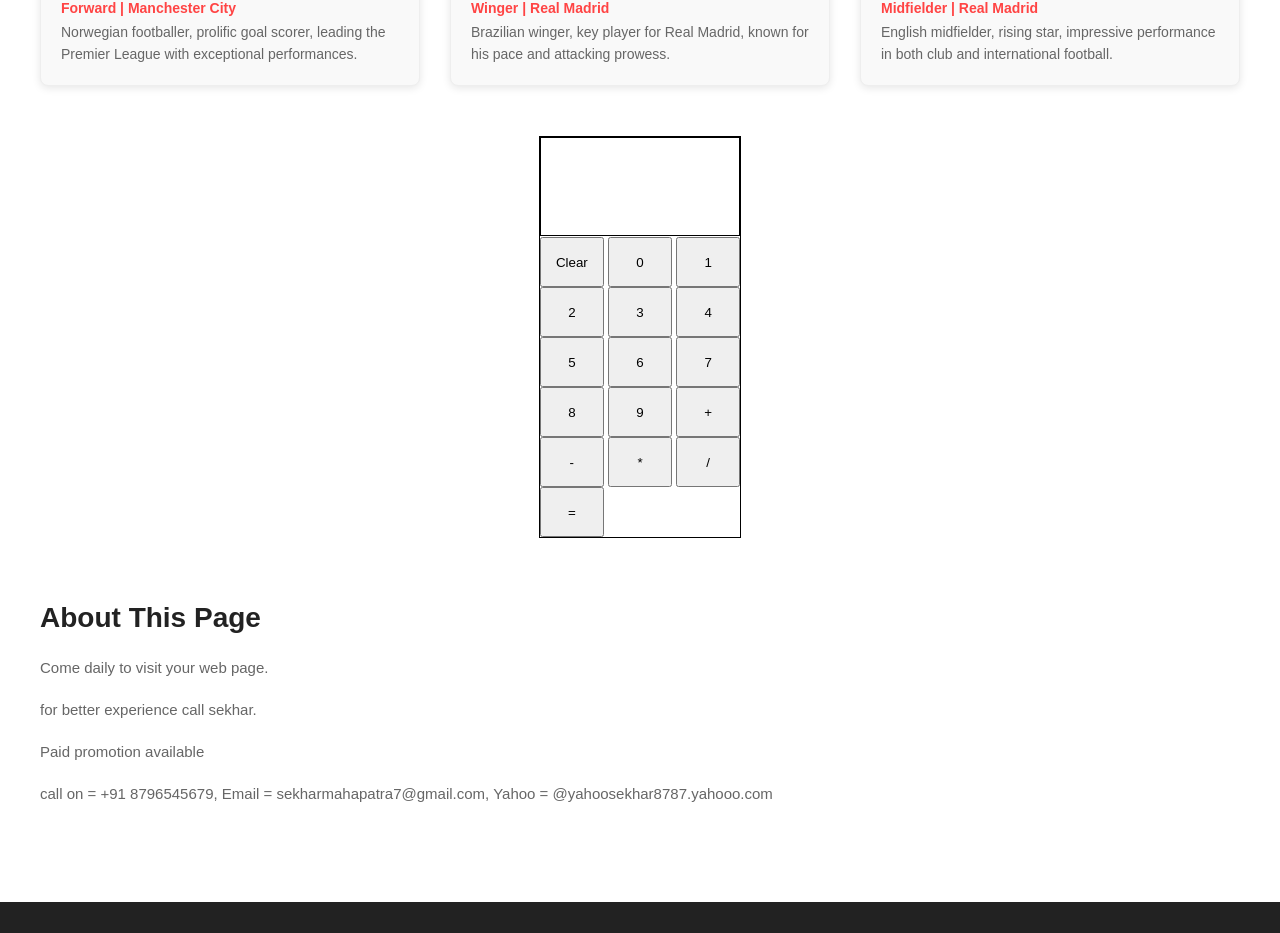
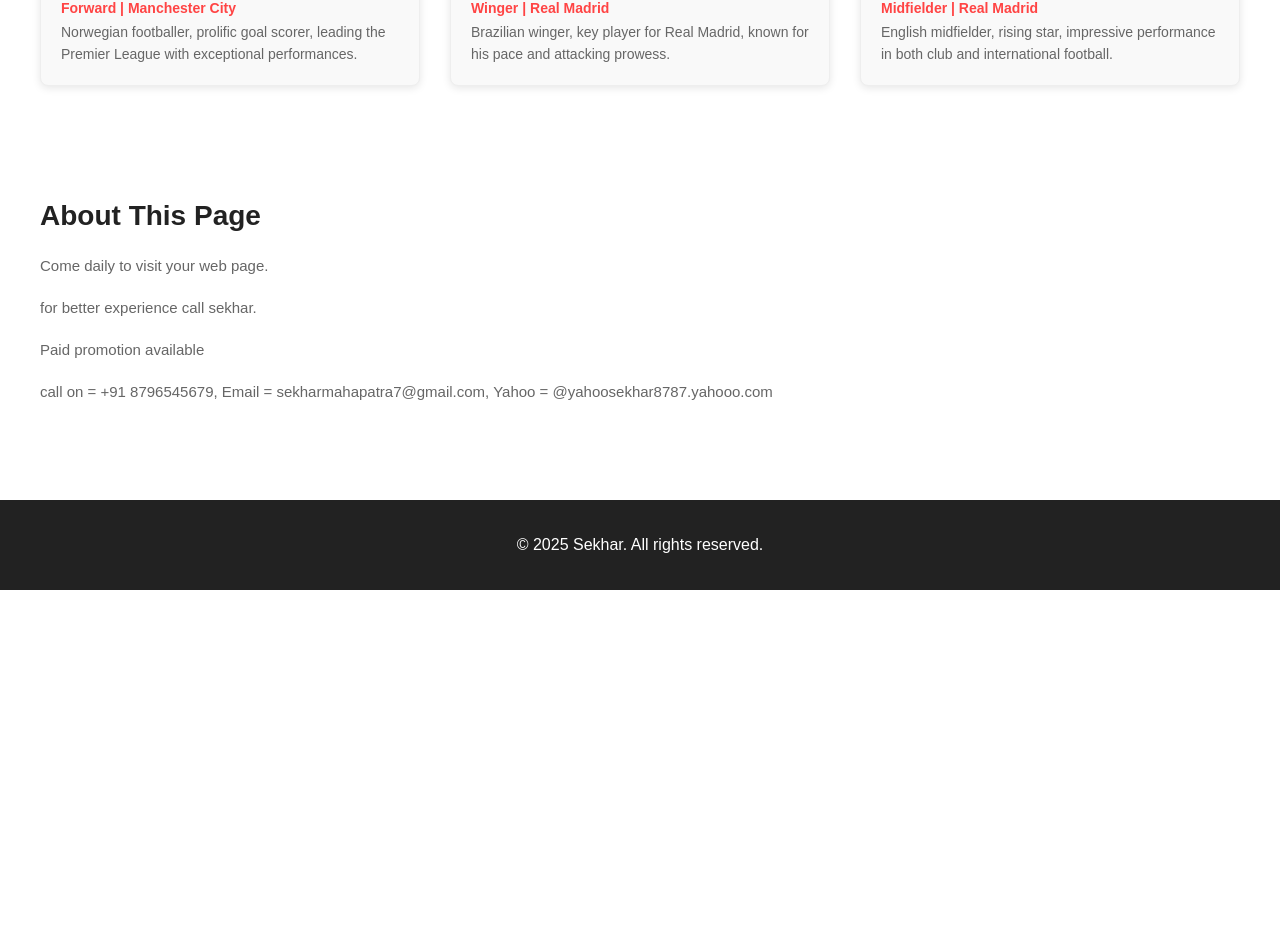
Before and after one commit to SekharMahapatra77/mypro, a plain HTML site: page index.html in a window 1280 px wide. Shown: the part 2472-3405 px from the top of the page. After the commit the page ends 3062 px from the top, so only its background shows below. Drawn offline with Linux system fonts and the light colour scheme; a script that the page names is missing.

Commit message:
calculator removed

```diff
--- a/index.html
+++ b/index.html
@@ -128,30 +128,6 @@
             </div>
         </div>
     </section>
-    <section class="calc">
-        <div class="container">
-            <input type="text" id="result" class="screen" readonly>
-            <div class="btn_container">
-                <button class="ac buttoonn">Clear</button>
-                <button class="btn buttoonn">0</button>
-                <button class="btn buttoonn">1</button>
-                <button class="btn buttoonn">2</button>
-                <button class="btn buttoonn">3</button>
-                <button class="btn buttoonn">4</button>
-                <button class="btn buttoonn">5</button>
-                <button class="btn buttoonn">6</button>
-                <button class="btn buttoonn">7</button>
-                <button class="btn buttoonn">8</button>
-                <button class="btn buttoonn">9</button>
-                <button class="buttoonn">+</button>
-                <button class="buttoonn">-</button>
-                <button class="buttoonn">*</button>
-                <button class="buttoonn">/</button>
-                <button class="equal buttoonn">=</button>
-            </div>
-
-        </div>
-        </section>
         <main>
             <section>
                 <h2>About This Page</h2>
--- a/script.js
+++ /dev/null
@@ -1,14 +0,0 @@
-const btn = document.querySelectorAll("button")
-// const screen = document.getElementById("result")
-const screen = document.querySelector(".screen")
-
-btn.forEach((btns)=>{
-    btns.addEventListener("click", function(){
-        if(btns.classList.contains("equal")){
-            screen.value = eval(screen.value)
-        }else if(btns.classList.contains("ac")){
-            screen.value = ""
-        }else
-            screen.value += btns.textContent
-    })
-})
--- a/style.css
+++ b/style.css
@@ -233,39 +233,6 @@ header {
   line-height: 1.6;
   margin: 0;
 }
-.text-calc{
-    color: red;
-    text-align: center;
-}
-.calc{
-    height: fit-content;
-    display: flex;
-    justify-content: center;
-}
-.container {
-  height: 400px;
-  width: 200px;
-  border: 1px solid black;
-  display: flex;
-  flex-direction: column;
-}
-.screen {
-  height: 100px;
-  /* width: 100%; */
-  border: 1px solid black;
-  color: black;
-  text-align: end;
-  font-size: xx-large;
-}
-.btn_container{
-    margin-top: 1px;
-    max-width: 100%;
-}
-.buttoonn{
-    height: 50px;
-    width: 63.7px;
-}
-
 main {
   padding: 40px 20px;
   max-width: 1200px;
```
